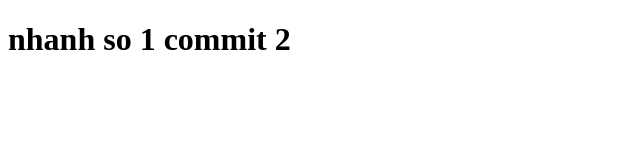
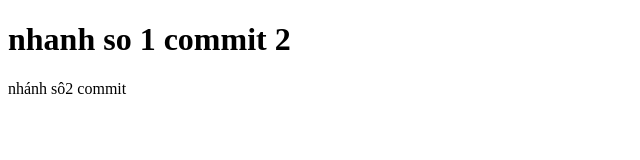
Before and after one commit to hoangtuananh1203/Learn_git, a plain HTML site: page index.html in a window 1280 px wide. Shown: the whole page, without its empty margins (0-640 px from the left). Drawn offline with Linux system fonts and the light colour scheme.

Commit message:
commit nhanh 2

```diff
--- a/index.html
+++ b/index.html
@@ -8,6 +8,6 @@
 <body>
 
     <h1>nhanh so 1 commit 2</h1>
-
+<p> nhánh sô2 commit</p>
 </body>
 </html>
```
